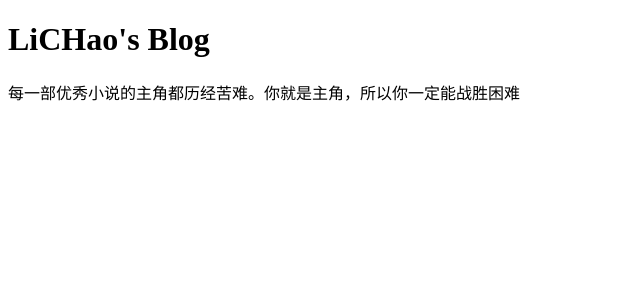
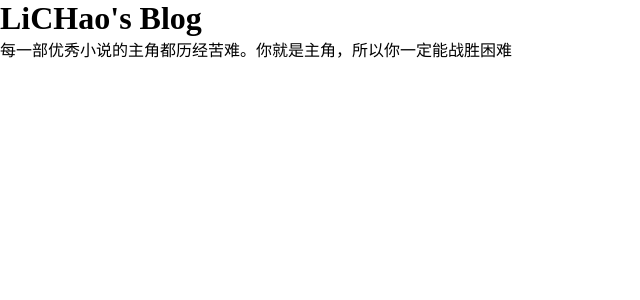
Before and after one commit to ST-AR15/Blog, a React (Create React App) app: page / in a window 1280 px wide. Shown: the top 300 px of the page, without its empty margins (0-640 px from the left). Built offline with nearby package versions, Linux system fonts and the light colour scheme.

Commit message:
修改了文件结构并创建了全局的globle.css

```diff
--- a/src/App.js
+++ b/src/App.js
@@ -2,7 +2,7 @@ import React from 'react';
 import { BrowserRouter as Router, Route } from 'react-router-dom';
 
 // 首页的内容
-import Title from './Title'
+import Title from './components/title/Title'
 
 // 需要用到的page
 import Study from './page/study/Study'
--- a/src/Poster.js
+++ b/src/components/poster/Poster.js
@@ -6,9 +6,11 @@ class Poster extends React.Component {
     }
     render() {
         return (
-            <div className="poster">
+            <ul className="poster">
+                <li className="poster-item">
 
-            </div>
+                </li>
+            </ul>
         );
     }
 }
--- a/src/Title.js
+++ b/src/components/title/Title.js
@@ -1,5 +1,5 @@
 import React from 'react';
-import { randomNum } from './tools'
+import { randomNum } from '../../tools'
 
 class Title extends React.Component {
     constructor(props) {
--- /dev/null
+++ b/src/globle.css
@@ -0,0 +1,4 @@
+* {
+    margin: 0;
+    padding: 0;
+}
--- a/src/index.js
+++ b/src/index.js
@@ -1,6 +1,8 @@
 import React from 'react';
 import ReactDOM from 'react-dom';
 import App from './App';
+
+import './globle.css'
 
 ReactDOM.render(
     <React.StrictMode>
```
